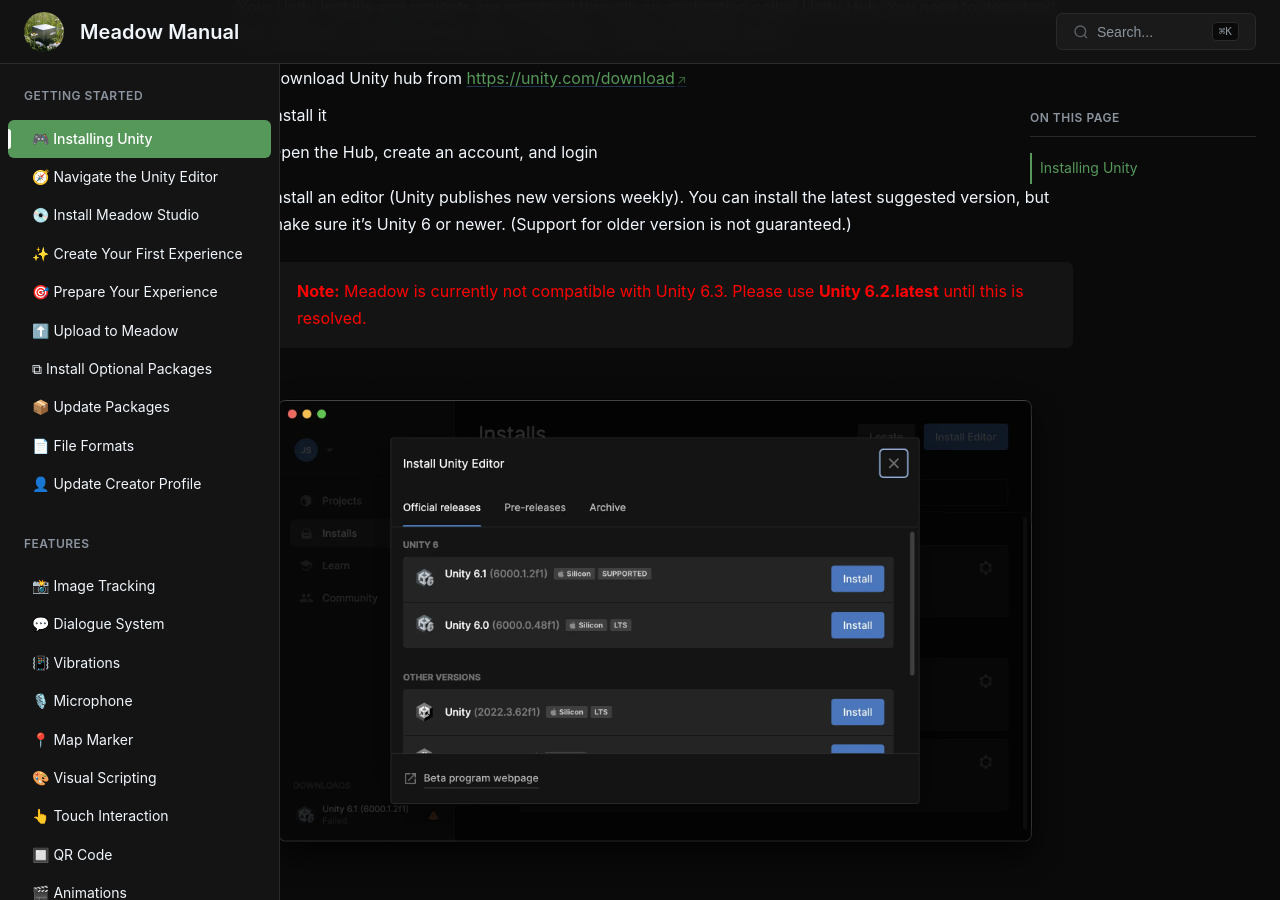
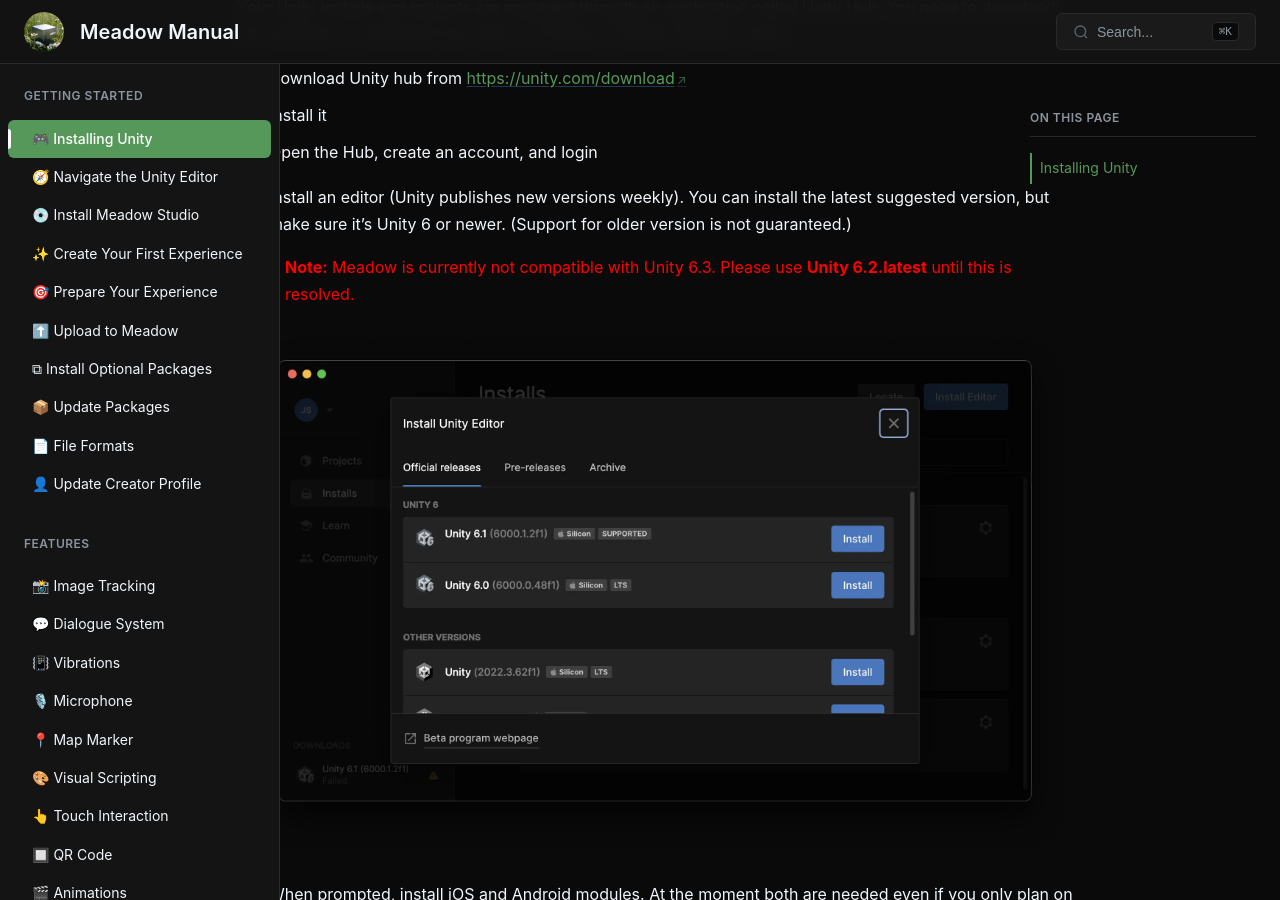
Before and after one commit to untoldgarden/meadow-manual, a Jekyll site: the page built from pages/getting-started/installing-unity.md, in a window 1280 px wide and 900 px high, scrolled down 722 px. Built offline with Jekyll 4.4.1, drawn with Linux system fonts in a browser that asks for light colours; the table of contents is made by our own code.

Commit message:
Fix 6.3 note HTML, remove settings.local.json from repo

```diff
--- a/pages/getting-started/installing-unity.md
+++ b/pages/getting-started/installing-unity.md
@@ -29,7 +29,7 @@
 3. Open the Hub, create an account, and login
 4. Install an editor (Unity publishes new versions weekly). You can install the latest suggested version, but make sure it's Unity 6 or newer. (Support for older version is not guaranteed.)
 
-   > <span style="color: red;">**Note:** Meadow is currently not compatible with Unity 6.3. Please use **Unity 6.2.latest** until this is resolved.</span>
+   <p style="color: red; margin-left: 1em;"><strong>Note:</strong> Meadow is currently not compatible with Unity 6.3. Please use <strong>Unity 6.2.latest</strong> until this is resolved.</p>
 
 ![alt_text](../images/install-unity.webp "install unity")
 5. When prompted, install iOS and Android modules. At the moment both are needed even if you only plan on building for one platform.
```
Also changed, not shown: .claude/settings.local.json (deleted), 1 other file.
